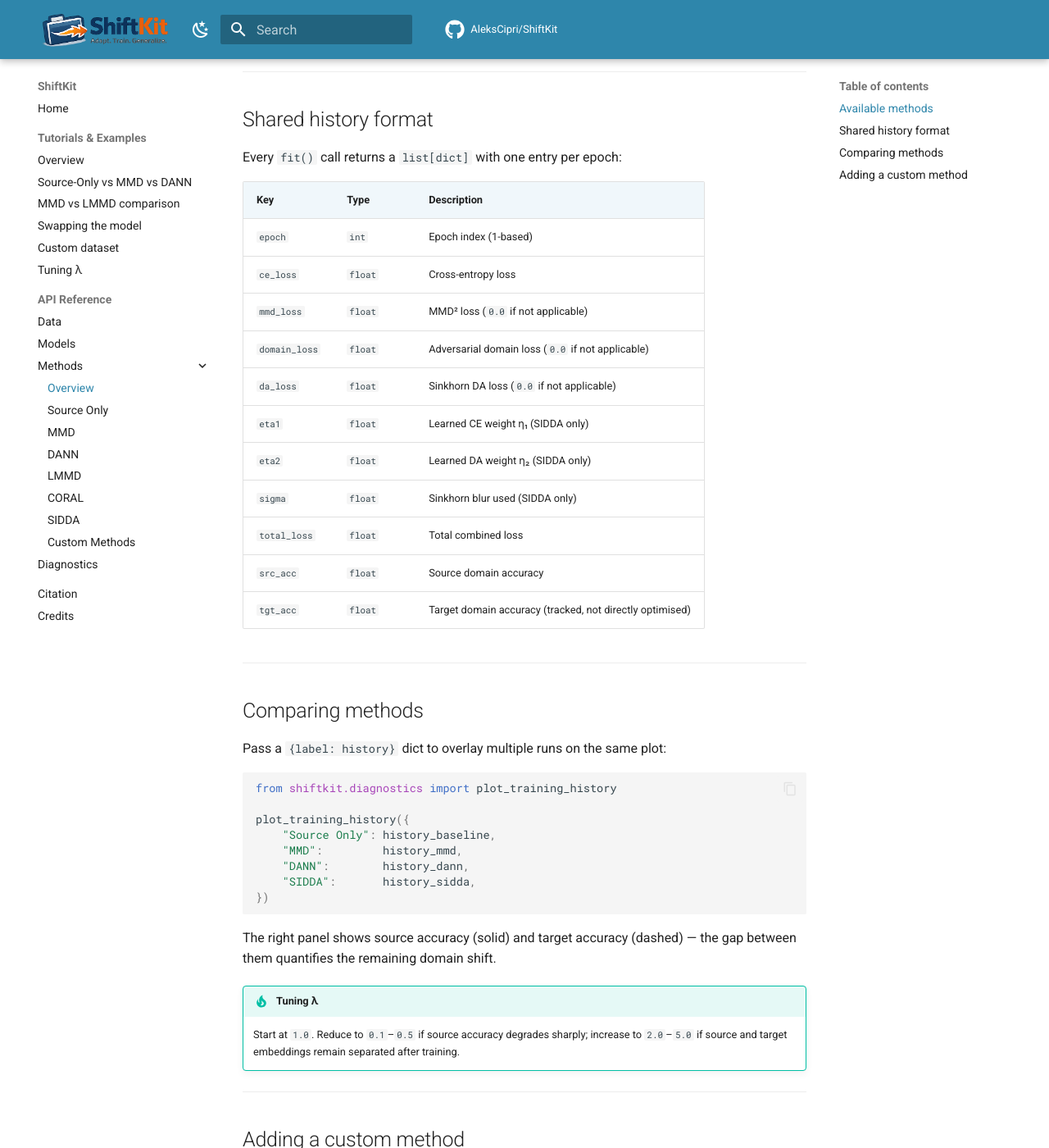
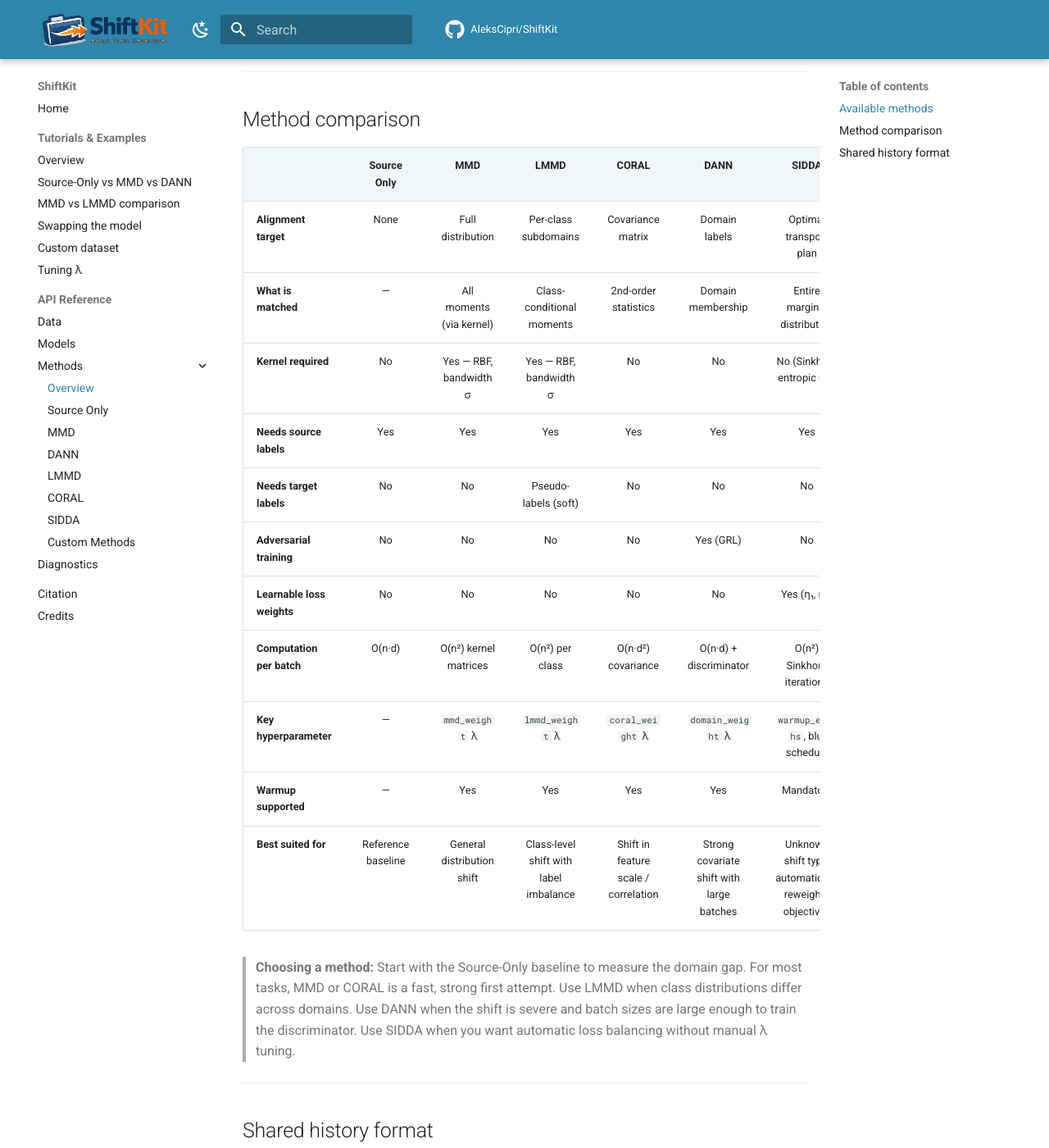
Before and after one commit to AleksCipri/ShiftKit, an MkDocs documentation site: the page built from docs/methods/index.md, in a window 1280 px wide and 1400 px high, scrolled down 887 px. Shown: the whole window at 82% size. Built offline with MkDocs 1.6.1 and Material for MkDocs 9.7.7, drawn with Linux system fonts in a browser that asks for light colours; comment, search, counter and statistics services are not loaded; some of the changed text lies outside the part shown.

Commit message:
Add method comparison table to overview page
Full trade-off table comparing all six trainers (SourceOnly, MMD,
LMMD, CORAL, DANN, SIDDA) across alignment target, kernel usage,
label requirements, adversarial training, computational cost, and
recommended use cases.

Co-Authored-By: Claude Sonnet 4.6 <noreply@anthropic.com>

````diff
--- a/docs/methods/index.md
+++ b/docs/methods/index.md
@@ -27,6 +27,30 @@ result  = trainer.evaluate(test_loader, domain="target-test")
 
 ---
 
+## Method comparison
+
+| | Source Only | MMD | LMMD | CORAL | DANN | SIDDA |
+|--|:-----------:|:---:|:----:|:-----:|:----:|:-----:|
+| **Alignment target** | None | Full distribution | Per-class subdomains | Covariance matrix | Domain labels | Optimal transport plan |
+| **What is matched** | — | All moments (via kernel) | Class-conditional moments | 2nd-order statistics | Domain membership | Entire marginal distribution |
+| **Kernel required** | No | Yes — RBF, bandwidth σ | Yes — RBF, bandwidth σ | No | No | No (Sinkhorn entropic OT) |
+| **Needs source labels** | Yes | Yes | Yes | Yes | Yes | Yes |
+| **Needs target labels** | No | No | Pseudo-labels (soft) | No | No | No |
+| **Adversarial training** | No | No | No | No | Yes (GRL) | No |
+| **Learnable loss weights** | No | No | No | No | No | Yes (η₁, η₂) |
+| **Computation per batch** | O(n·d) | O(n²) kernel matrices | O(n²) per class | O(n·d²) covariance | O(n·d) + discriminator | O(n²) Sinkhorn iterations |
+| **Key hyperparameter** | — | `mmd_weight` λ | `lmmd_weight` λ | `coral_weight` λ | `domain_weight` λ | `warmup_epochs`, blur schedule |
+| **Warmup supported** | — | Yes | Yes | Yes | Yes | Mandatory |
+| **Best suited for** | Reference baseline | General distribution shift | Class-level shift with label imbalance | Shift in feature scale / correlation | Strong covariate shift with large batches | Unknown shift type; automatically reweights objectives |
+
+> **Choosing a method:** Start with the Source-Only baseline to measure the domain gap.
+> For most tasks, MMD or CORAL is a fast, strong first attempt.
+> Use LMMD when class distributions differ across domains.
+> Use DANN when the shift is severe and batch sizes are large enough to train the discriminator.
+> Use SIDDA when you want automatic loss balancing without manual λ tuning.
+
+---
+
 ## Shared history format
 
 Every `fit()` call returns a `list[dict]` with one entry per epoch:
@@ -46,32 +70,3 @@ Every `fit()` call returns a `list[dict]` with one entry per epoch:
 | `tgt_acc` | `float` | Target domain accuracy (tracked, not directly optimised) |
 
 ---
-
-## Comparing methods
-
-Pass a `{label: history}` dict to overlay multiple runs on the same plot:
-
-```python
-from shiftkit.diagnostics import plot_training_history
-
-plot_training_history({
-    "Source Only": history_baseline,
-    "MMD":         history_mmd,
-    "DANN":        history_dann,
-    "SIDDA":       history_sidda,
-})
-```
-
-The right panel shows source accuracy (solid) and target accuracy (dashed) —
-the gap between them quantifies the remaining domain shift.
-
-!!! tip "Tuning λ"
-    Start at `1.0`. Reduce to `0.1`–`0.5` if source accuracy degrades sharply;
-    increase to `2.0`–`5.0` if source and target embeddings remain separated
-    after training.
-
----
-
-## Adding a custom method
-
-Subclass `BaseTrainer` and register it with `TrainerRegistry` to make it available by name alongside the built-ins. See the [Custom Methods](custom.md) page for a full guide and example.
````
Also changed, not shown: docs/credits.md (+1 -1 lines), docs/diagnostics.md (+17 -0 lines), docs/methods/coral.md (+1 -1 lines).
